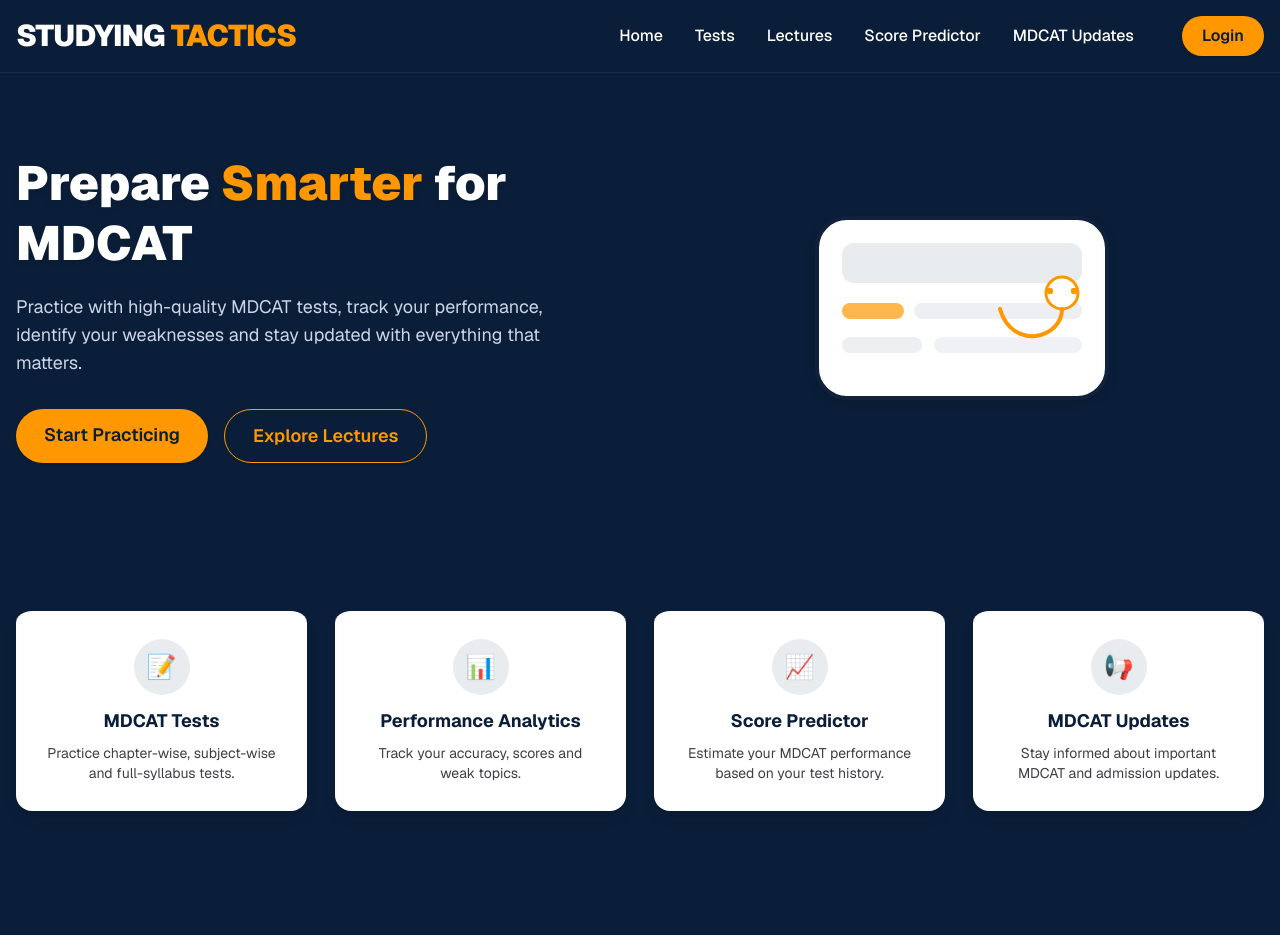
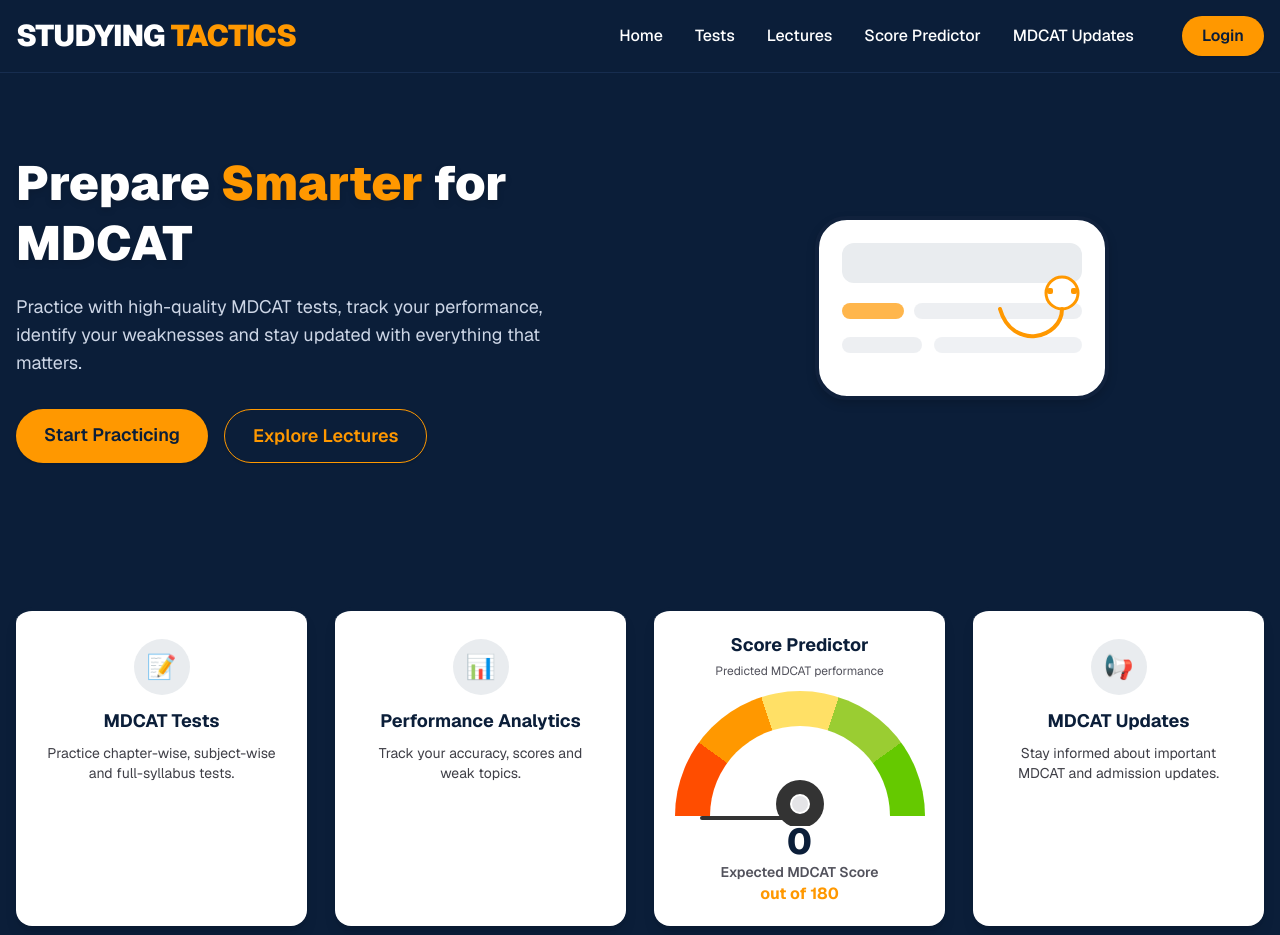
Before and after one commit to studyingtactics0-hash/mdcat-app, a Next.js app: page / in a window 1280 px wide. Shown: the top 935 px of the page. Built offline with nearby package versions, Linux system fonts and the light colour scheme; no server answers.

Commit message:
Update home page

```diff
--- a/src/app/page.tsx
+++ b/src/app/page.tsx
@@ -331,6 +331,16 @@ export default function Home() {
           current[1].accuracy < weakest[1].accuracy ? current : weakest
         )
       : null;
+
+      // SCORE PREDICTOR
+const predictedMarks = Math.max(
+  0,
+  Math.min(180, (stats.averageScore / 100) * 180 - 5)
+);
+
+const predictedPercentage = (predictedMarks / 180) * 100;
+
+const needleAngle = -90 + predictedPercentage * 1.8;
 
   return (
     <div className="min-h-screen flex flex-col bg-[#0b1e39] font-sans">
@@ -676,21 +686,29 @@ export default function Home() {
           className="container mx-auto px-4 py-10 md:py-16"
         >
           <div className="grid grid-cols-1 md:grid-cols-2 lg:grid-cols-4 gap-7">
-            <div className="bg-white rounded-2xl shadow-lg p-7 border-t-4 border-[#0b1e39] hover:border-[#ff9800] transition-all flex flex-col items-center text-center">
+          <button
+  onClick={() => (window.location.href = "/tests")}
+  className="bg-white rounded-2xl shadow-lg p-7 border-t-4 border-[#0b1e39] hover:border-[#ff9800] hover:shadow-xl transition-all flex flex-col items-center text-center w-full cursor-pointer"
+>
   <div className="bg-[#e9ecef] text-[#0b1e39] w-14 h-14 rounded-full flex items-center justify-center mb-3 text-2xl">
     📝
   </div>
-
   <h3 className="font-bold text-lg text-[#0b1e39] mb-2">
     MDCAT Tests
   </h3>
-
   <p className="text-zinc-700 text-sm">
     Practice chapter-wise, subject-wise and full-syllabus tests.
   </p>
-            </div>
+</button>
 
-            <div className="bg-white rounded-2xl shadow-lg p-7 border-t-4 border-[#0b1e39] hover:border-[#ff9800] transition-all flex flex-col items-center text-center">
+<button
+  onClick={() => {
+    document.getElementById("subject-analytics")?.scrollIntoView({
+      behavior: "smooth",
+    });
+  }}
+  className="bg-white rounded-2xl shadow-lg p-7 border-t-4 border-[#0b1e39] hover:border-[#ff9800] hover:shadow-xl transition-all flex flex-col items-center text-center w-full cursor-pointer"
+>
   <div className="bg-[#e9ecef] text-[#0b1e39] w-14 h-14 rounded-full flex items-center justify-center mb-3 text-2xl">
     📊
   </div>
@@ -702,20 +720,71 @@ export default function Home() {
   <p className="text-zinc-700 text-sm">
     Track your accuracy, scores and weak topics.
   </p>
-            </div>
+</button>
 
-            <div className="bg-white rounded-2xl shadow-lg p-7 border-t-4 border-[#0b1e39] hover:border-[#ff9800] transition-all flex flex-col items-center text-center">
-              <div className="bg-[#e9ecef] text-[#0b1e39] w-14 h-14 rounded-full flex items-center justify-center mb-3 text-2xl">
-                📈
-              </div>
+<div className="bg-white rounded-2xl shadow-lg p-5 border-t-4 border-[#0b1e39] hover:border-[#ff9800] transition-all flex flex-col items-center text-center">
 
-              <h3 className="font-bold text-lg text-[#0b1e39] mb-2">
+<h3 className="font-bold text-lg text-[#0b1e39] mb-1">
   Score Predictor
 </h3>
 
-              <p className="text-zinc-700 text-sm">
-                Estimate your MDCAT performance based on your test history.
+<p className="text-zinc-600 text-xs mb-3">
+  Predicted MDCAT performance
 </p>
+
+{/* SPEEDOMETER */}
+<div className="relative w-[250px] h-[135px] overflow-hidden">
+
+  {/* Gauge */}
+  <div
+    className="absolute left-0 top-0 w-[250px] h-[250px] rounded-full"
+    style={{
+      background:
+        "conic-gradient(from 270deg, #ff4d00 0deg 36deg, #ff9800 36deg 72deg, #ffe066 72deg 108deg, #9acd32 108deg 144deg, #65c900 144deg 180deg, transparent 180deg 360deg)",
+    }}
+  />
+
+  {/* Inner white circle */}
+  <div className="absolute left-[35px] top-[35px] w-[180px] h-[180px] rounded-full bg-white" />
+
+  {/* Needle */}
+  <div
+    className="absolute left-1/2 bottom-[8px] w-[4px] h-[100px] bg-[#333] rounded-full origin-bottom"
+    style={{
+      transform: `translateX(-50%) rotate(${needleAngle}deg)`,
+    }}
+  />
+
+  {/* Needle center */}
+  <div className="absolute left-1/2 bottom-[-2px] -translate-x-1/2 w-12 h-12 rounded-full bg-[#333] flex items-center justify-center">
+    <div className="w-5 h-5 rounded-full bg-zinc-200 border-2 border-white" />
+  </div>
+
+  {/* Scale labels */}
+  <span className="absolute left-1 bottom-[-12px] text-[10px] font-bold text-zinc-500">
+  0%
+</span>
+
+<span className="absolute right-1 bottom-[-12px] text-[10px] font-bold text-zinc-500">
+  100%
+</span>
+</div>
+
+{/* Predicted percentage */}
+<div className="-mt-1">
+<p className="text-4xl font-extrabold text-[#0b1e39]">
+  {Math.round(predictedMarks)}
+</p>
+
+<p className="text-sm font-semibold text-zinc-600">
+  Expected MDCAT Score
+</p>
+
+<p className="text-base font-bold text-[#ff9800]">
+  out of 180
+</p>
+</div>
+
 </div>
 
             <div className="bg-white rounded-2xl shadow-lg p-7 border-t-4 border-[#0b1e39] hover:border-[#ff9800] transition-all flex flex-col items-center text-center">
@@ -764,7 +833,7 @@ export default function Home() {
             </p>
 
             <button
-              onClick={() => router.push("/mock-tests")}
+              onClick={() => router.push("/tests/mock-tests")}
               className="w-full bg-[#ff9800] hover:bg-[#e38000] text-[#0b1e39] font-semibold px-7 py-3 rounded-full shadow transition duration-150"
             >
               View Mock Tests
@@ -824,7 +893,10 @@ export default function Home() {
 
         {/* SUBJECT-WISE STATISTICS */}
 
-        <section className="container mx-auto px-4 py-10 md:py-14">
+        <section
+  id="subject-analytics"
+  className="container mx-auto px-4 py-10 md:py-14"
+>
           <div className="mb-8">
             <h2 className="text-2xl md:text-3xl font-bold text-white text-center md:text-left">
               📊 Subject-wise Performance
```
Lines whose indentation alone changed are shown as unchanged.
